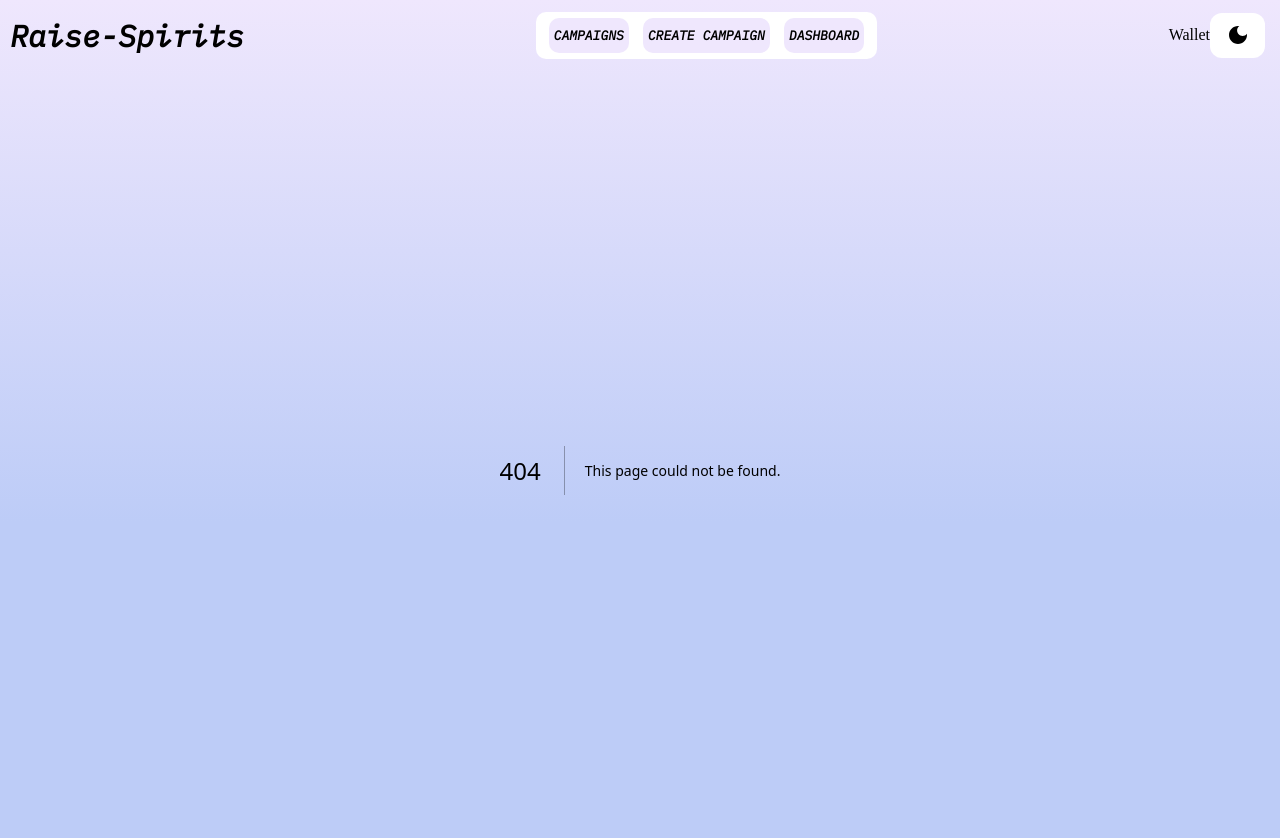
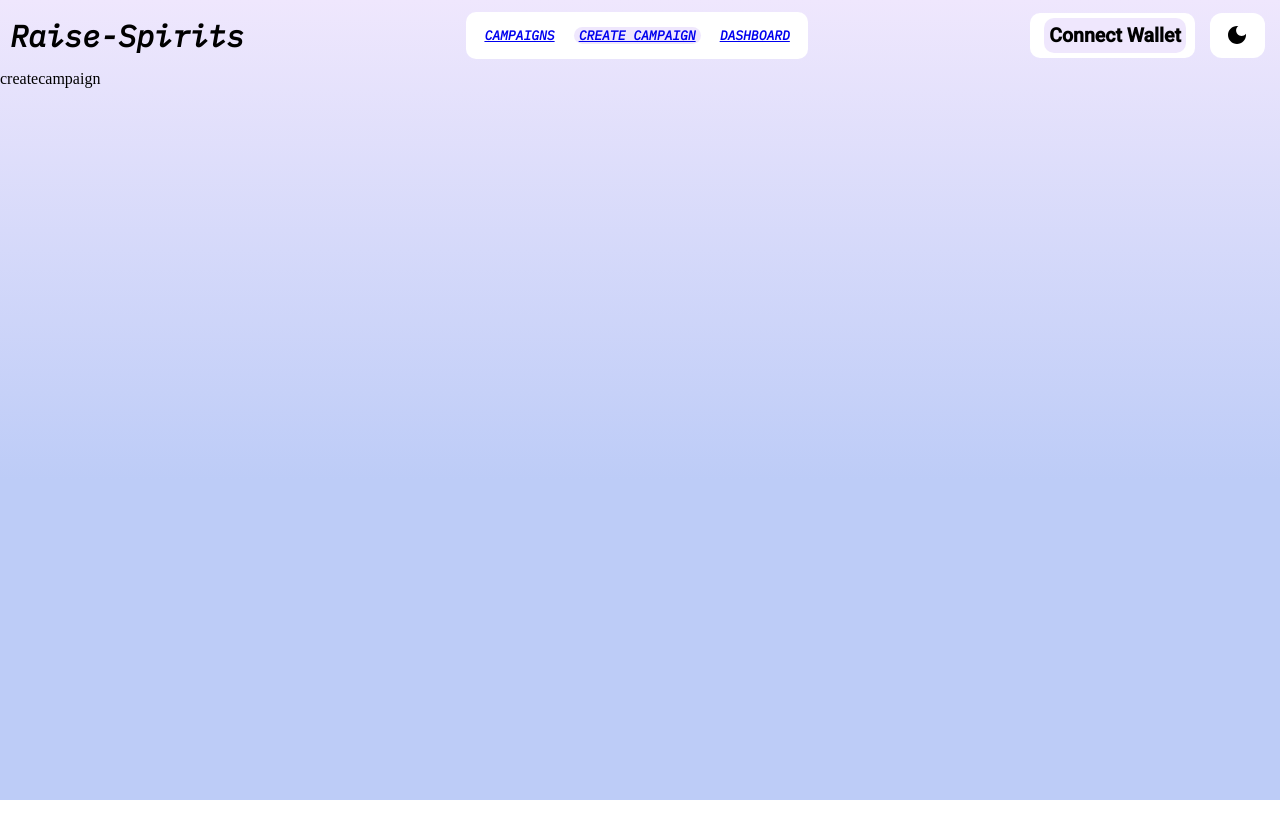
Before and after one commit to panditdhamdhere/Web-3-DApp, a Next.js app: page /createcampaign in a window 1280 px wide. Before the commit this address had no page. Shown: the top 838 px of the page. After the commit the page ends 800 px from the top, so only its background shows below. Built offline with nearby package versions, Linux system fonts and the light colour scheme.

Commit message:
added router

```diff
--- a/components/layout/components/HeaderNav.js
+++ b/components/layout/components/HeaderNav.js
@@ -1,17 +1,28 @@
 import styled from "styled-components"
+import { useRouter } from "next/router"
+import Link from "next/link";
+
 
 const HeaderNav = () => {
+  const Router = useRouter();
   return (
     <HeaderNavWrapper>
-<HeaderNavLinks>
+      <Link href={"/"}>
+        <HeaderNavLinks active={Router.pathname == "/" ? true : false}>
           Campaigns
         </HeaderNavLinks>
-<HeaderNavLinks>
+      </Link>
+
+      <Link href={"/createcampaign"}>
+        <HeaderNavLinks active={Router.pathname == "/createcampaign" ? true : false}>
           Create Campaign
         </HeaderNavLinks>
-<HeaderNavLinks>
+      </Link>
+      <Link href={"/dashboard"}>
+        <HeaderNavLinks active={Router.pathname == "/dashboard" ? true : false}>
           Dashboard
         </HeaderNavLinks>
+      </Link>
     </HeaderNavWrapper>
   )
 }
@@ -30,7 +41,7 @@
 display: flex;
 align-items: center;
 justify-content: space-between;
-background-color: ${(props) => props.theme.bgSubDiv};
+background-color: ${(props) => props.active ? props.theme.bgSubDiv : props.theme.bgDiv};
 height: 100%;
 font-family: 'IBM Plex Mono';
 margin: 7px;
@@ -40,6 +51,5 @@
 text-transform: uppercase;
 font-weight: bold;
 font-size: small;
-
 `
 export default HeaderNav
--- a/components/layout/components/Wallet.js
+++ b/components/layout/components/Wallet.js
@@ -2,7 +2,7 @@
 import { ethers } from 'ethers';
 import { useState } from "react";
 
-const networks = {
+{/* const networks = {
     goerli: {
         chainId: `0x${Number(5).toString(16)}`,
         chainName: "Goerli Testnet",
@@ -49,4 +49,89 @@
 
 
 
-export default Wallet
+export default Wallet */}
+
+const networks = {
+    polygon: {
+      chainId: `0x${Number(80001).toString(16)}`,
+      chainName: "Polygon Testnet",
+      nativeCurrency: {
+        name: "MATIC",
+        symbol: "MATIC",
+        decimals: 18,
+      },
+      rpcUrls: ["https://rpc-mumbai.maticvigil.com/"],
+      blockExplorerUrls: ["https://mumbai.polygonscan.com/"],
+    },
+  };
+
+
+  const Wallet = () => {
+    const [address, setAddress] = useState("");
+    const [balance, setBalance] = useState("");
+
+
+    const connectWallet = async () => {
+      await window.ethereum.request({ method: "eth_requestAccounts" });
+      const provider = new ethers.providers.Web3Provider(window.ethereum, "any");
+      if (provider.network !== "matic") {
+        await window.ethereum.request({
+          method: "wallet_addEthereumChain",
+          params: [
+            {
+              ...networks["polygon"],
+            },
+          ],
+        });
+      }
+        const account = provider.getSigner();
+        const Address = await account.getAddress();
+        setAddress(Address);
+        const Balance = ethers.utils.formatEther(await account.getBalance());
+        setBalance(Balance);
+
+    };
+
+    return (
+      <ConnectWalletWrapper onClick={connectWallet}>
+        {balance == '' ? <Balance></Balance> : <Balance>{balance.slice(0,4)} Matic</Balance> }
+        {address == '' ? <Address>Connect Wallet</Address> : <Address>{address.slice(0,6)}...{address.slice(39)}</Address>}
+      </ConnectWalletWrapper>
+    );
+  };
+
+  const ConnectWalletWrapper = styled.div`
+    display: flex;
+    align-items: center;
+    justify-content: space-between;
+    background-color: ${(props) => props.theme.bgDiv};
+    padding: 5px 9px;
+    height: 100%;
+    color: ${(props) => props.theme.color};
+    border-radius: 10px;
+    margin-right: 15px;
+    font-family: 'Roboto';
+    font-weight: bold;
+    font-size: small;
+    cursor: pointer;
+  `;
+
+  const Address = styled.h2`
+      background-color: ${(props) => props.theme.bgSubDiv};
+      height: 100%;
+      display: flex;
+      align-items: center;
+      justify-content: center;
+      padding: 0 5px 0 5px;
+      border-radius: 10px;
+  `
+
+  const Balance = styled.h2`
+      display: flex;
+      height: 100%;
+      align-items: center;
+      justify-content: center;
+      margin-right: 5px;
+  `
+
+  export default Wallet;
--- /dev/null
+++ b/pages/createcampaign.js
@@ -0,0 +1,9 @@
+import React from 'react'
+
+const createcampaign = () => {
+  return (
+    <div>createcampaign</div>
+  )
+}
+
+export default createcampaign
```
Also changed, not shown: pages/dashboard.js (added, +9 -0 lines). Lines whose indentation alone changed are shown as unchanged.
